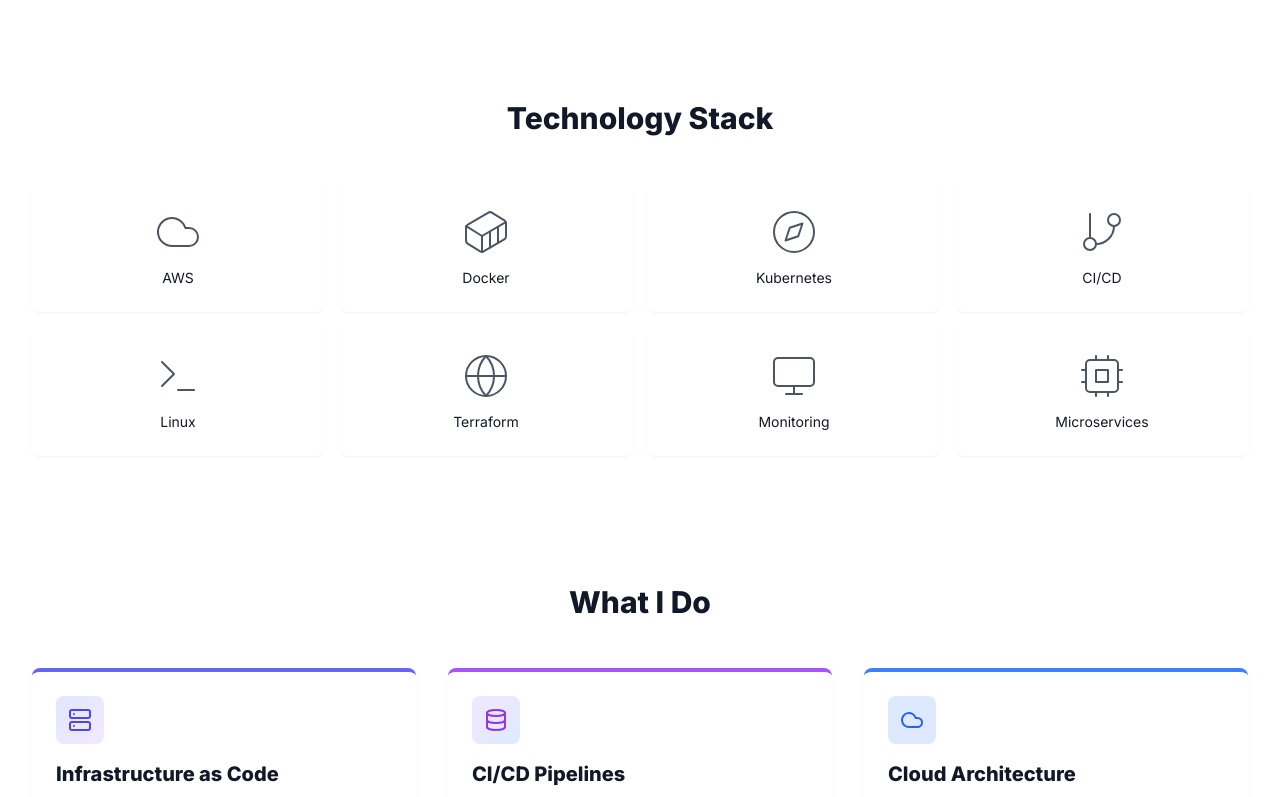
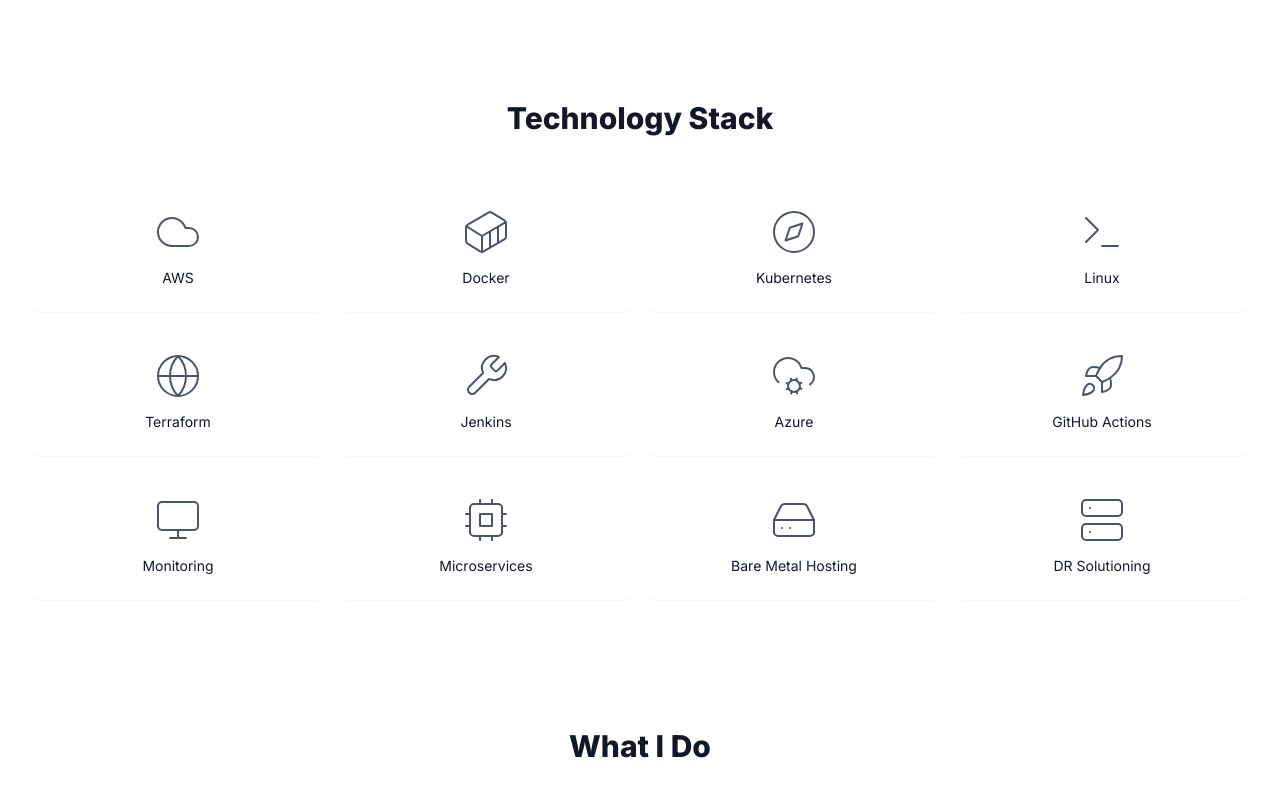
Before and after one commit to yashaswi29/Portfolio, a React (Vite) app: page / in a window 1280 px wide. Shown: the part 482-1279 px from the top of the page. Built offline with nearby package versions, Linux system fonts and the light colour scheme.

Commit message:
added few more tools i have worked upon

```diff
--- a/src/pages/Home.tsx
+++ b/src/pages/Home.tsx
@@ -1,5 +1,5 @@
 import React, { useEffect, useState } from 'react';
-import { Server, Database, Cloud, Terminal, Github, Linkedin, ChevronRight, Container, Compass, Globe, GitBranch, Monitor, Cpu, PenSquare } from 'lucide-react';
+import { Server, Database, Cloud, Terminal, Github, Linkedin, ChevronRight, Container, Compass, Globe, GitBranch, Monitor, Cpu, PenSquare, Wrench, CloudCog, Rocket, HardDrive } from 'lucide-react';
 
 const Section = ({ title, children, className = "" }) => (
   <section className={`py-16 px-4 sm:px-6 lg:px-8 ${className}`}>
@@ -28,11 +28,15 @@
     { name: 'AWS', icon: <Cloud size={48} strokeWidth={1} /> },
     { name: 'Docker', icon: <Container size={48} strokeWidth={1} /> },
     { name: 'Kubernetes', icon: <Compass size={48} strokeWidth={1} /> },
-    { name: 'CI/CD', icon: <GitBranch size={48} strokeWidth={1} /> },
     { name: 'Linux', icon: <Terminal size={48} strokeWidth={1} /> },
     { name: 'Terraform', icon: <Globe size={48} strokeWidth={1} /> },
+    { name: 'Jenkins', icon: <Wrench size={48} strokeWidth={1} /> },
+    { name: 'Azure', icon: <CloudCog size={48} strokeWidth={1} /> },
+    { name: 'GitHub Actions', icon: <Rocket size={48} strokeWidth={1} /> },
     { name: 'Monitoring', icon: <Monitor size={48} strokeWidth={1} /> },
     { name: 'Microservices', icon: <Cpu size={48} strokeWidth={1} /> },
+    { name: 'Bare Metal Hosting', icon: <HardDrive size={48} strokeWidth={1} /> },
+    { name: 'DR Solutioning', icon: <Server size={48} strokeWidth={1} /> },
   ];
 
   return (
```
